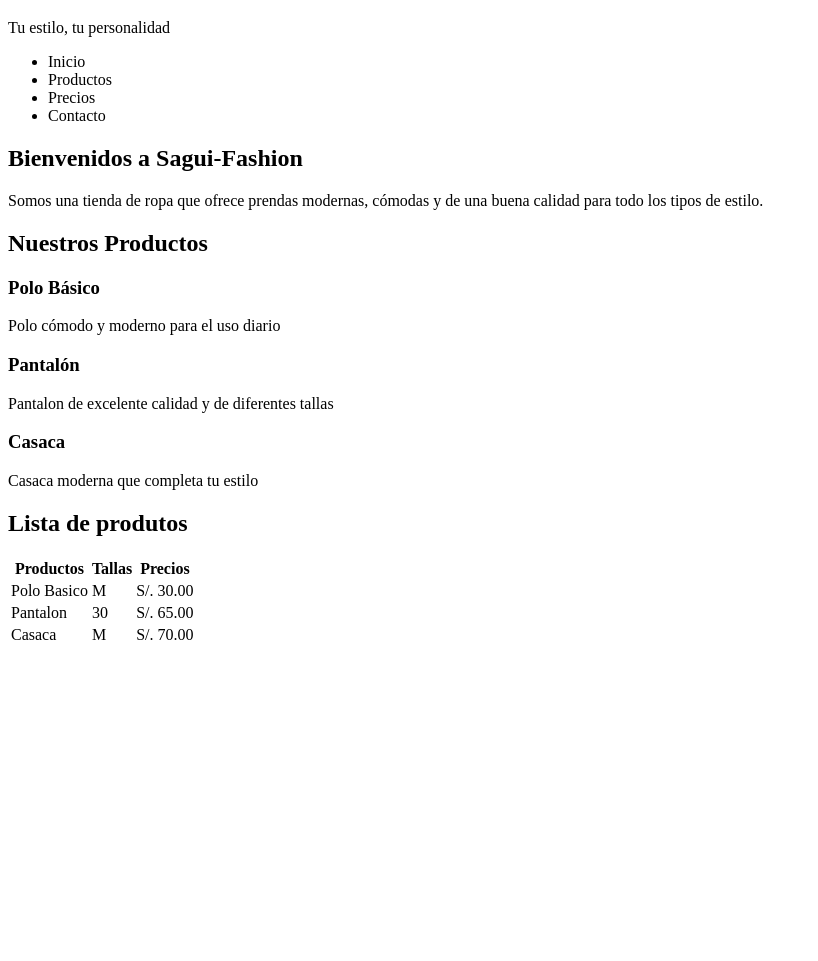
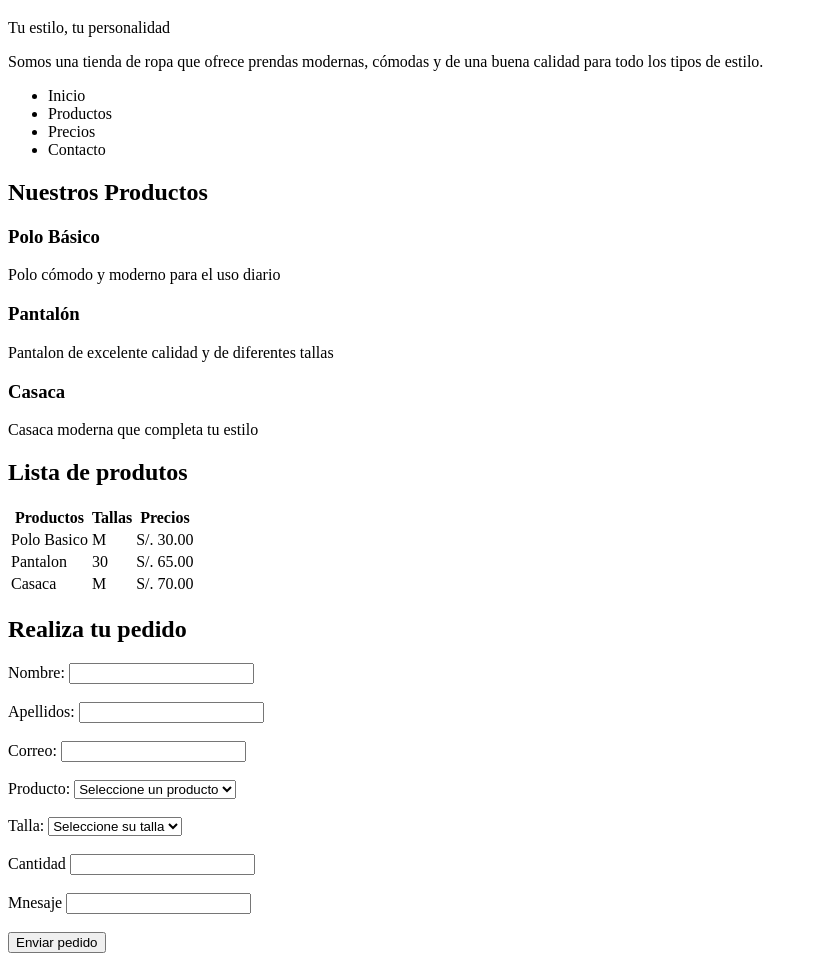
Before and after one commit to soteloreyesanairma-hash/web-rodrigo, a plain HTML site: page index.html in a window 1280 px wide. Shown: the part 61-1022 px from the top of the page, without its empty margins (0-818 px from the left). Before the commit the page ends 800 px from the top, so only its background shows below. Drawn offline with Linux system fonts and the light colour scheme.

Commit message:
Agregando formulario

```diff
--- a/index.html
+++ b/index.html
@@ -9,6 +9,9 @@
     <header>
         <h1>Sagui-Fashion</h1>
         <p>Tu estilo, tu personalidad</p>
+        <p>Somos una tienda de ropa que ofrece prendas modernas,
+            cómodas y de una buena calidad  para todo los tipos
+            de estilo.</p>
         <nav>
             <ul>
                 <li>Inicio</li>
@@ -19,15 +22,6 @@
         </nav>
     </header>
     <main>
-        <section>
-            <article>
-                <h2>Bienvenidos a Sagui-Fashion</h2>
-                <p>Somos una tienda de ropa que ofrece prendas modernas,
-                    cómodas y de una buena calidad  para todo los tipos
-                    de estilo.
-                </p>
-            </article>
-        </section>
         <section>
             <h2>Nuestros Productos</h2>
             <article>
@@ -68,7 +62,46 @@
                 </tr>
             </table>
         </section>
-        <section></section>
+        <section>
+            <article>
+                <h2>Realiza tu pedido</h2>
+                <form>
+                        <label>Nombre: </label>
+                        <input type="text" name="Nombre" id="Nombre" required>
+                        <br><br>
+                        <label>Apellidos: </label>
+                        <input type="text" name="Apellidos" id="Apellidos" required>
+                        <br><br>
+                        <label>Correo: </label>
+                        <input type="text" name="Correo" id="Correo" required>
+                        <br><br>
+                        <label>Producto: </label>
+                        <select>
+                            <option>Seleccione un producto</option>
+                            <option>Polo</option>
+                            <option>Pantalon</option>
+                            <option>Casaca</option>
+                        </select>
+                        <br><br>
+                        <label>Talla: </label>
+                        <select>
+                            <option>Seleccione su talla</option>
+                            <option>S</option>
+                            <option>M</option>
+                            <option>L</option>
+                            <option>XL</option>
+                        </select>
+                        <br><br>
+                        <label>Cantidad</label>
+                        <input type="number" name="Cantidad" id="Cantidad" required>
+                        <br><br>
+                        <label>Mnesaje</label>
+                        <input type="text" name="Mnesaje" id="Mensaje">
+                        <br><br>
+                        <button type="submit">Enviar pedido</button>
+                </form>
+            </article>
+        </section>
     </main>
 </body>
 </html>
```
Also changed, not shown: 1 other file.
